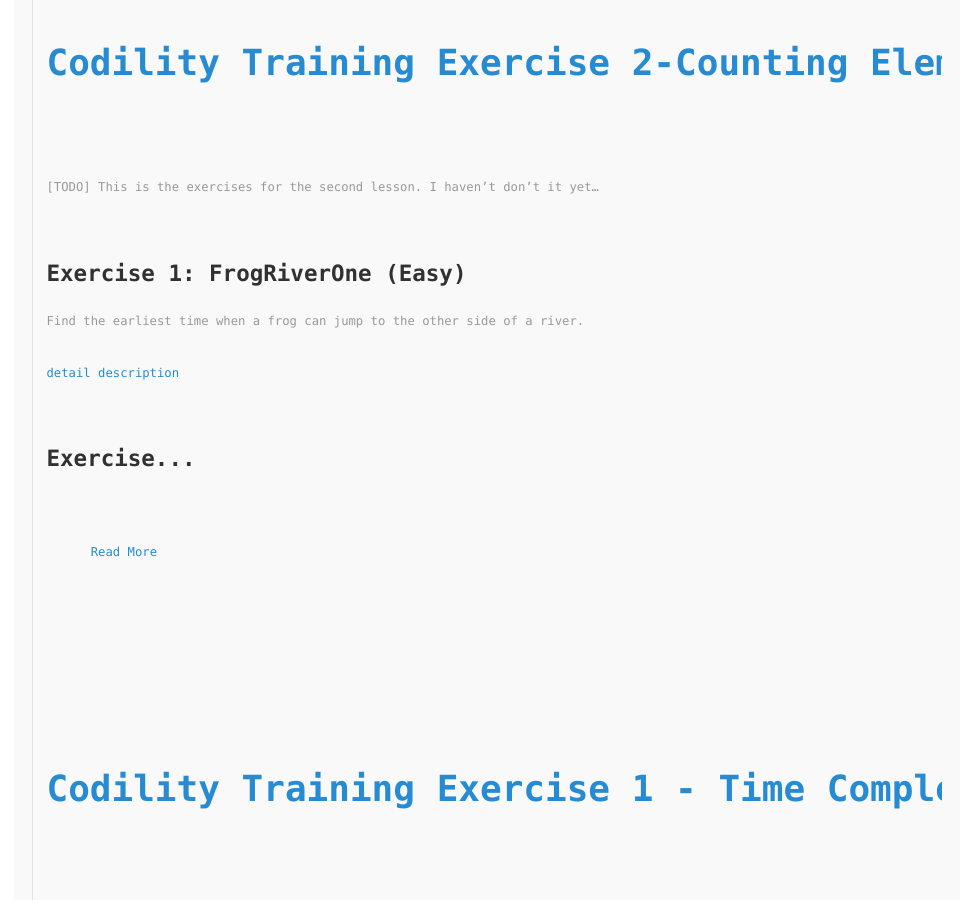
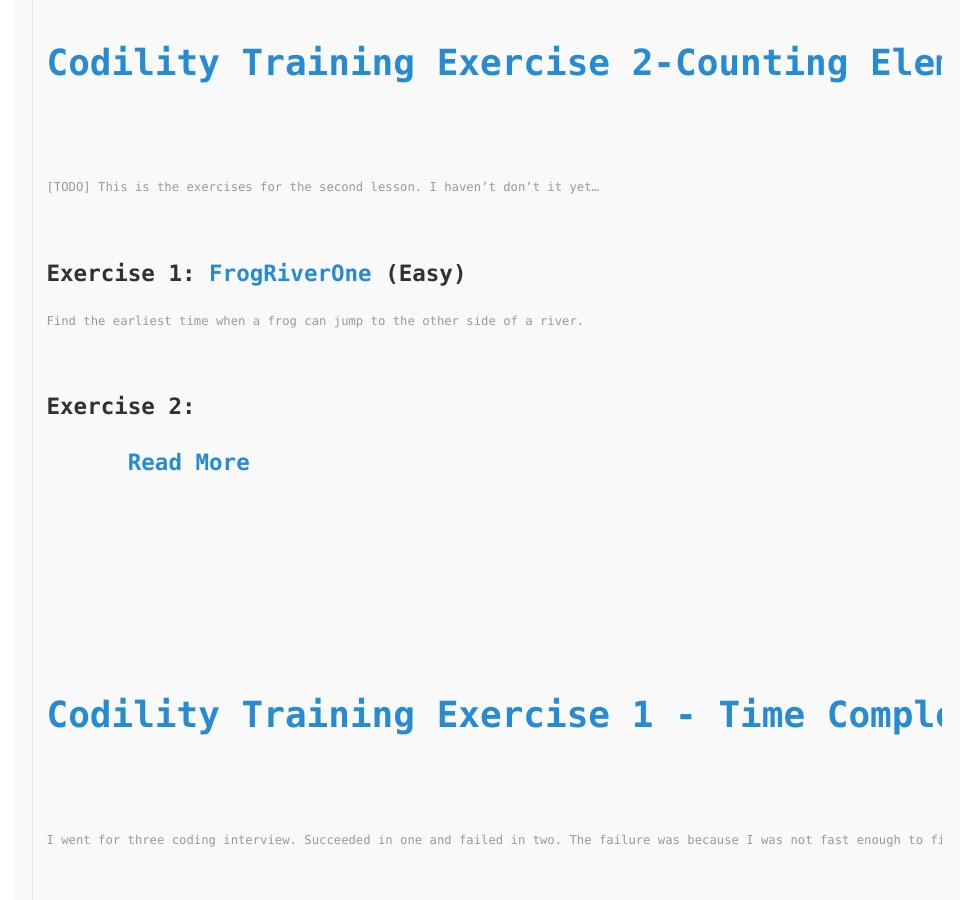
Before and after one commit to dancyxia/dancyxia.github.io, a Jekyll site: the page built from index.html, in a window 1280 px wide and 900 px high, scrolled down 3180 px. Shown: the whole window, without its empty margins (153-1126 px from the left). Built offline with Jekyll 4.4.1, drawn with Linux system fonts in a browser that asks for light colours.

Commit message:
update the exercise link

```diff
--- a/_posts/2015-07-16-codility-train1.md
+++ b/_posts/2015-07-16-codility-train1.md
@@ -7,10 +7,8 @@
 
 I went for three coding interview. Succeeded in one and failed in two. The failure was because I was not fast enough to finish the coding. I have another coding interview to go. To make myself to be more efficient, I tried to finish all exercises from codility. Hope it helped the job interview!
 
-### Exercise 1: TapeEquilibrium (Easy)
+### Exercise 1: [TapeEquilibrium](https://codility.com/demo/take-sample-test/tape_equilibrium/) (Easy)
  Minimize the value |(A[0] + ... + A[P-1]) - (A[P] + ... + A[N-1])|.
-
-[detail description](https://codility.com/demo/take-sample-test/tape_equilibrium/)
 
 This is straightforward. Be careful about the corner case.
 
@@ -41,10 +39,8 @@
 
 {% endhighlight %}
 
-### Exercise 2: FrogJmp (Easy)
+### Exercise 2: [FrogJmp](https://codility.com/demo/take-sample-test/frog_jmp/) (Easy)
 Count minimal number of jumps from position X to Y.
-
-[detail description](https://codility.com/demo/take-sample-test/frog_jmp/)
 
 {%  highlight java linenos  %}
 class Solution {
@@ -57,10 +53,8 @@
 {% endhighlight %}
 
 
-### Exercise 3: PermMissingElem (Easy)
+### Exercise 3: [PermMissingElem](https://codility.com/demo/take-sample-test/perm_missing_elem/) (Easy)
 Find the missing element in a given permutation
-
-[detail description](https://codility.com/demo/take-sample-test/perm_missing_elem/)
 
 **Solution**:
 
--- a/_posts/2015-07-16-codility-train2.md
+++ b/_posts/2015-07-16-codility-train2.md
@@ -7,36 +7,29 @@
 [TODO]
 This is the exercises for the second lesson. I haven't don't it yet...
 
-### Exercise 1: FrogRiverOne  (Easy)
+### Exercise 1: [FrogRiverOne](https://codility.com/demo/take-sample-test/frog_river_one/) (Easy)
 Find the earliest time when a frog can jump to the other side of a river.
-
-[detail description](https://codility.com/demo/take-sample-test/frog_river_one/)
 
 {%  highlight java linenos  %}
 {% endhighlight %}
 
-### Exercise 2: PermCheck (Easy)
+### Exercise 2: [PermCheck](https://codility.com/demo/take-sample-test/perm_check/) (Easy)
 Check whether array A is a permutation.
-
-[detail description](https://codility.com/demo/take-sample-test/perm_check/)
 
 {%  highlight java linenos  %}
 {% endhighlight %}
 
 
-### Exercise 3: MissingInteger (Easy)
+### Exercise 3: [MissingInteger](https://codility.com/demo/take-sample-test/missing_integer/) (Easy)
 Find the minimal positive integer not occurring in a given sequence.
-
-[detail description](https://codility.com/demo/take-sample-test/missing_integer/)
 
 **Solution**:
 
 {% highlight java linenos %}
 {% endhighlight  %}
 
-### Exercise 4: MaxCounters  (Middle)
+### Exercise 4: [MaxCounters](https://codility.com/demo/take-sample-test/max_counters/)  (Middle)
 Calculate the values of counters after applying all alternating operations: increase counter by 1; set value of all counters to current maximum.
 
-[detail description](https://codility.com/demo/take-sample-test/max_counters/)
 {%  highlight java linenos  %}
 {% endhighlight %}
```
